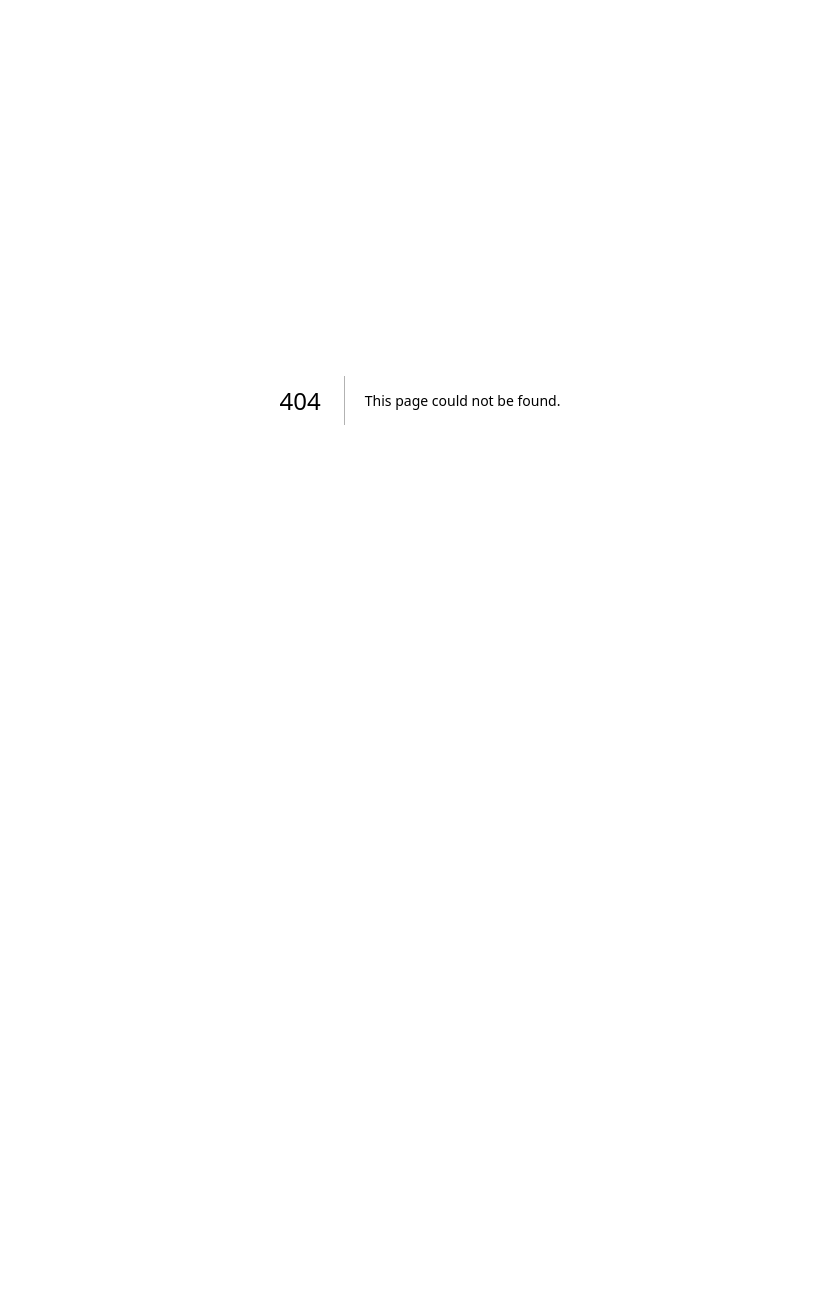
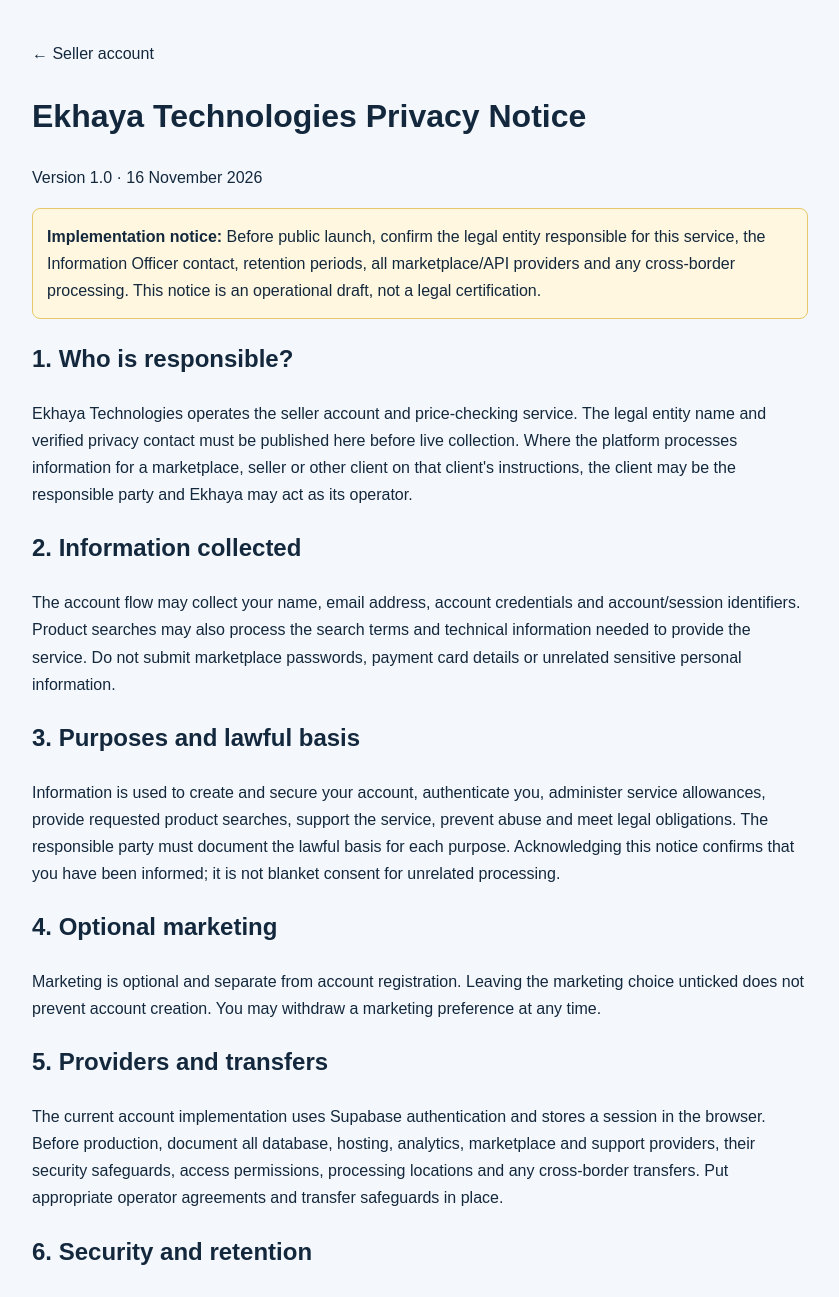
Before and after one commit to Luxolog/ekhaya-commerce-platform, a Next.js app: page /privacy in a window 1280 px wide. Before the commit this address had no page. Shown: the top 1297 px of the page, without its empty margins (220-1059 px from the left). Before the commit the page ends 800 px from the top, so only its background shows below. Built offline with nearby package versions, Linux system fonts and the light colour scheme.

Commit message:
privacy: publish POPIA privacy notice for data collection flows

```diff
--- /dev/null
+++ b/src/app/privacy/page.tsx
@@ -0,0 +1,24 @@
+export default function PrivacyPage() {
+  return <main style={{maxWidth:820,margin:"40px auto",padding:"0 22px",fontFamily:"Arial,sans-serif",lineHeight:1.7,color:"#14283D"}}>
+    <a href="/account/">← Seller account</a>
+    <h1>Ekhaya Technologies Privacy Notice</h1>
+    <p>Version 1.0 · 16 November 2026</p>
+    <p style={{padding:14,background:"#fff7df",border:"1px solid #e8c86c",borderRadius:8}}><strong>Implementation notice:</strong> Before public launch, confirm the legal entity responsible for this service, the Information Officer contact, retention periods, all marketplace/API providers and any cross-border processing. This notice is an operational draft, not a legal certification.</p>
+    <h2>1. Who is responsible?</h2>
+    <p>Ekhaya Technologies operates the seller account and price-checking service. The legal entity name and verified privacy contact must be published here before live collection. Where the platform processes information for a marketplace, seller or other client on that client's instructions, the client may be the responsible party and Ekhaya may act as its operator.</p>
+    <h2>2. Information collected</h2>
+    <p>The account flow may collect your name, email address, account credentials and account/session identifiers. Product searches may also process the search terms and technical information needed to provide the service. Do not submit marketplace passwords, payment card details or unrelated sensitive personal information.</p>
+    <h2>3. Purposes and lawful basis</h2>
+    <p>Information is used to create and secure your account, authenticate you, administer service allowances, provide requested product searches, support the service, prevent abuse and meet legal obligations. The responsible party must document the lawful basis for each purpose. Acknowledging this notice confirms that you have been informed; it is not blanket consent for unrelated processing.</p>
+    <h2>4. Optional marketing</h2>
+    <p>Marketing is optional and separate from account registration. Leaving the marketing choice unticked does not prevent account creation. You may withdraw a marketing preference at any time.</p>
+    <h2>5. Providers and transfers</h2>
+    <p>The current account implementation uses Supabase authentication and stores a session in the browser. Before production, document all database, hosting, analytics, marketplace and support providers, their security safeguards, access permissions, processing locations and any cross-border transfers. Put appropriate operator agreements and transfer safeguards in place.</p>
+    <h2>6. Security and retention</h2>
+    <p>We must apply access controls, encryption where appropriate, secure credential handling, vulnerability management and breach response procedures. Account and service data must be retained only for a documented period necessary for the stated purposes or legal obligations, then securely deleted or de-identified.</p>
+    <h2>7. Your rights</h2>
+    <p>Subject to POPIA, you may request access to or correction of your personal information, object to certain processing, withdraw consent where consent is the basis, and request deletion where legally permitted. The verified privacy request contact must be published here before launch. You may complain to the <a href="https://inforegulator.org.za/">Information Regulator of South Africa</a>.</p>
+    <h2>8. Updates</h2>
+    <p>This notice will be updated when processing purposes, providers or services change. The current version must remain available from every account and data-collection form.</p>
+  </main>;
+}
```
